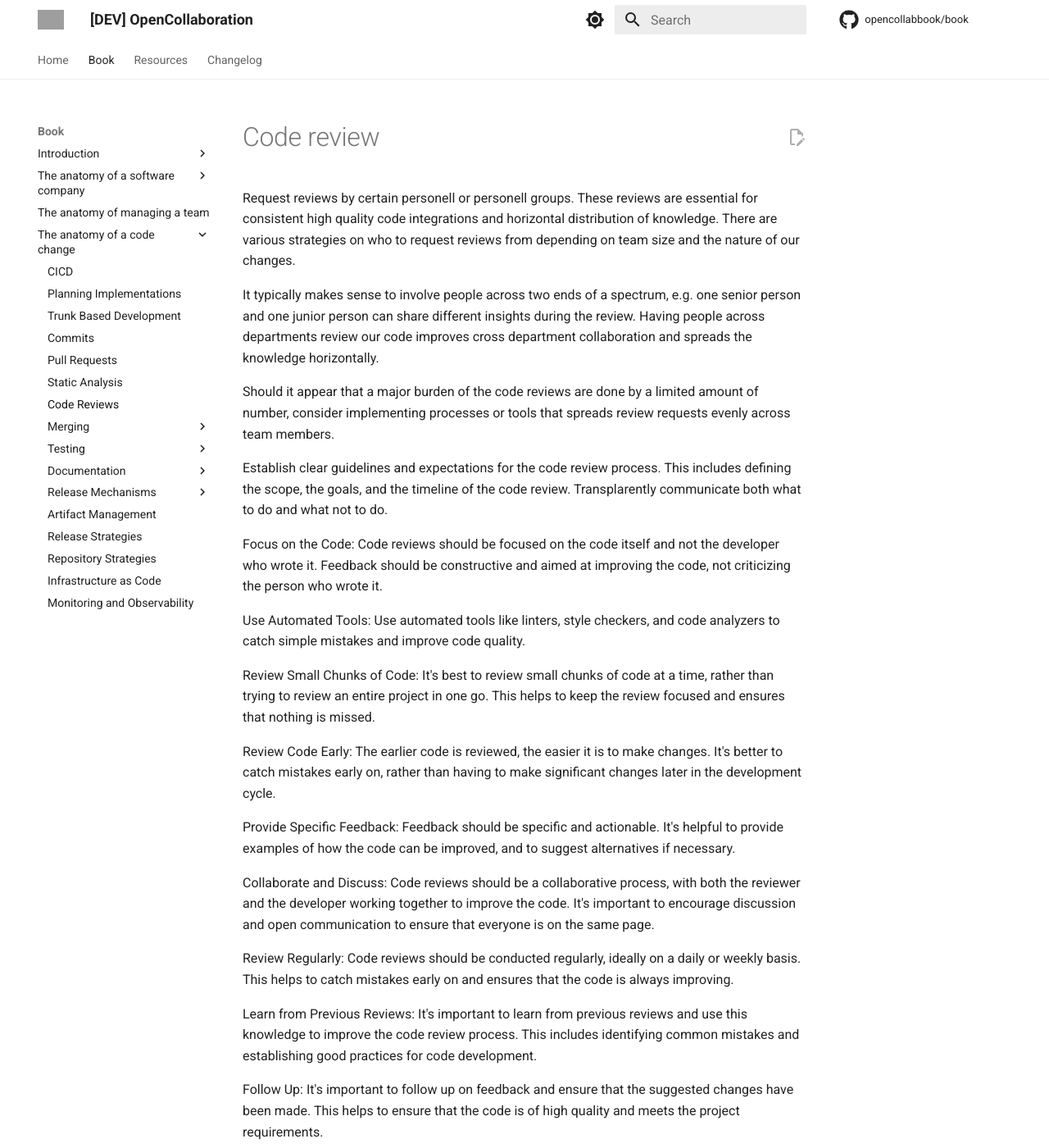
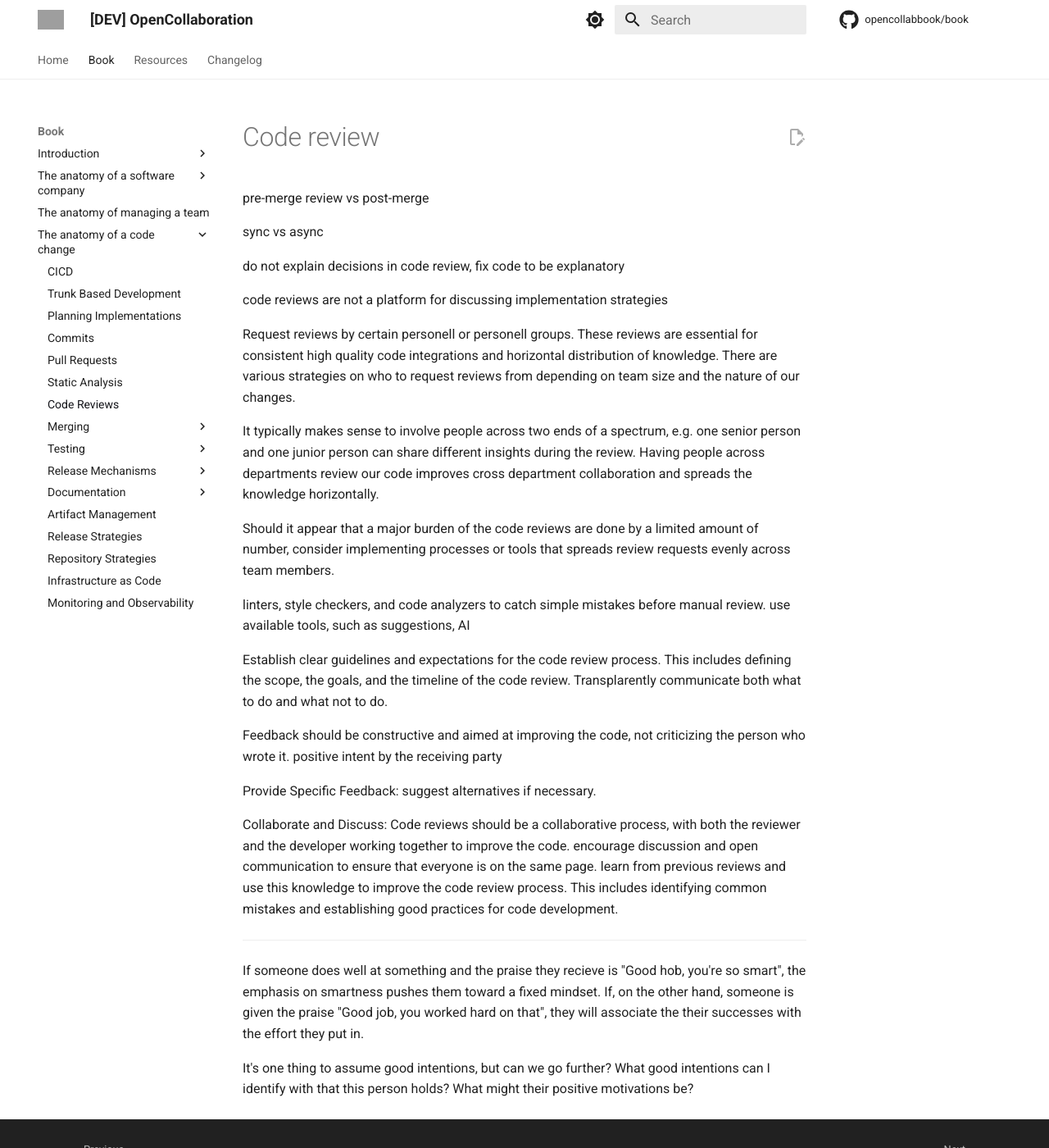
Before and after one commit to engineering-collaboration/book, an MkDocs documentation site: the page built from docs/book/anatomy-of-a-code-change/code-review.md, in a window 1280 px wide and 1400 px high. Shown: the whole window at 82% size. Built offline with MkDocs 1.6.1 and Material for MkDocs 9.7.7, drawn with Linux system fonts in a browser that asks for light colours; comment, search, counter and statistics services are not loaded; grey boxes are pictures that could not be loaded.

Commit message:
🪶 Add chapter about pull requests (#25)
* Rename pull request file

* Change layout of pr chapter

* Add notes what to move to code review

* Move code review notes

* Structure PR description

* Edit description and labels

* Repeat transparent rules in testing

* Reorder planning implementations chapter

* Add section about short lived branches to chapter

* Reorder pr chapter notes

* Edit automated reviews

* Edit manual reviews

* Edit templates

* Move chapters for dev

* Move isolation of PR

* Structure PR isolation chapter

* Reorder chapters

* Edit pr isolation

* Fix vale errors

* Fix grammatical errors

* Remove unnecessary word

* Add metadata to pull request chapter

```diff
--- a/docs/book/anatomy-of-a-code-change/code-review.md
+++ b/docs/book/anatomy-of-a-code-change/code-review.md
@@ -1,5 +1,12 @@
 # Code review
 
+pre-merge review vs post-merge
+
+sync vs async
+
+do not explain decisions in code review, fix code to be explanatory
+
+code reviews are not a platform for discussing implementation strategies
 
 Request reviews by certain personell or personell groups. These reviews are essential for consistent high quality code integrations and horizontal distribution of knowledge. There are various strategies on who to request reviews from depending on team size and the nature of our changes.
 
@@ -7,26 +14,15 @@ It typically makes sense to involve people across two ends of a spectrum, e.g. o
 
 Should it appear that a major burden of the code reviews are done by a limited amount of number, consider implementing processes or tools that spreads review requests evenly across team members.
 
+linters, style checkers, and code analyzers to catch simple mistakes before manual review. use available tools, such as suggestions, AI
 
 Establish clear guidelines and expectations for the code review process. This includes defining the scope, the goals, and the timeline of the code review. Transplarently communicate both what to do and what not to do.
 
-Focus on the Code: Code reviews should be focused on the code itself and not the developer who wrote it. Feedback should be constructive and aimed at improving the code, not criticizing the person who wrote it.
+Feedback should be constructive and aimed at improving the code, not criticizing the person who wrote it. positive intent by the receiving party
 
-Use Automated Tools: Use automated tools like linters, style checkers, and code analyzers to catch simple mistakes and improve code quality.
+Provide Specific Feedback: suggest alternatives if necessary.
 
-Review Small Chunks of Code: It's best to review small chunks of code at a time, rather than trying to review an entire project in one go. This helps to keep the review focused and ensures that nothing is missed.
-
-Review Code Early: The earlier code is reviewed, the easier it is to make changes. It's better to catch mistakes early on, rather than having to make significant changes later in the development cycle.
-
-Provide Specific Feedback: Feedback should be specific and actionable. It's helpful to provide examples of how the code can be improved, and to suggest alternatives if necessary.
-
-Collaborate and Discuss: Code reviews should be a collaborative process, with both the reviewer and the developer working together to improve the code. It's important to encourage discussion and open communication to ensure that everyone is on the same page.
-
-Review Regularly: Code reviews should be conducted regularly, ideally on a daily or weekly basis. This helps to catch mistakes early on and ensures that the code is always improving.
-
-Learn from Previous Reviews: It's important to learn from previous reviews and use this knowledge to improve the code review process. This includes identifying common mistakes and establishing good practices for code development.
-
-Follow Up: It's important to follow up on feedback and ensure that the suggested changes have been made. This helps to ensure that the code is of high quality and meets the project requirements.
+Collaborate and Discuss: Code reviews should be a collaborative process, with both the reviewer and the developer working together to improve the code. encourage discussion and open communication to ensure that everyone is on the same page. learn from previous reviews and use this knowledge to improve the code review process. This includes identifying common mistakes and establishing good practices for code development.
 
 ---
 
--- a/mkdocs-dist.yml
+++ b/mkdocs-dist.yml
@@ -103,9 +103,10 @@ nav:
     - The anatomy of a code change:
       - './book/anatomy-of-a-code-change/README.md'
       - CICD: './book/anatomy-of-a-code-change/cicd.md'
+      - Trunk Based Development: './book/anatomy-of-a-code-change/trunk-based-development.md'
       - Planning Implementations: './book/anatomy-of-a-code-change/planning-implementations.md'
-      - Trunk Based Development: './book/anatomy-of-a-code-change/trunk-based-development.md'
       - Commits: './book/anatomy-of-a-code-change/commits.md'
+      - Pull Requests: './book/anatomy-of-a-code-change/pull-requests.md'
       - Testing:
         - './book/anatomy-of-a-code-change/testing/README.md'
         - Good Practices: './book/anatomy-of-a-code-change/testing/good-practices.md'
--- a/mkdocs.yml
+++ b/mkdocs.yml
@@ -97,10 +97,10 @@ nav:
     - The anatomy of a code change:
       - './book/anatomy-of-a-code-change/README.md'
       - CICD: './book/anatomy-of-a-code-change/cicd.md'
+      - Trunk Based Development: './book/anatomy-of-a-code-change/trunk-based-development.md'
       - Planning Implementations: './book/anatomy-of-a-code-change/planning-implementations.md'
-      - Trunk Based Development: './book/anatomy-of-a-code-change/trunk-based-development.md'
       - Commits: './book/anatomy-of-a-code-change/commits.md'
-      - Pull Requests: './book/anatomy-of-a-code-change/pr.md'
+      - Pull Requests: './book/anatomy-of-a-code-change/pull-requests.md'
       - Static Analysis: './book/anatomy-of-a-code-change/static-analysis.md'
       - Code Reviews: './book/anatomy-of-a-code-change/code-review.md'
 
@@ -123,17 +123,17 @@ nav:
         - Testing in Production: './book/anatomy-of-a-code-change/testing/testing-in-production.md'
         - Testing Strategy: './book/anatomy-of-a-code-change/testing/testing-strategy.md'
 
-      - Documentation:
-        - Documentation: './book/anatomy-of-a-code-change/documentation/README.md'
-        - Documentation in Code: './book/anatomy-of-a-code-change/documentation/inline.md'
-        - Documentation for Disciplines: './book/anatomy-of-a-code-change/documentation/for-disciplines.md'
-
       - Release Mechanisms:
         - './book/anatomy-of-a-code-change/release-mechanism/README.md'
         - Tags: './book/anatomy-of-a-code-change/release-mechanism/tags.md'
         - Branches: './book/anatomy-of-a-code-change/release-mechanism/release-branches.md'
         - Live at Head: './book/anatomy-of-a-code-change/release-mechanism/live-at-head.md'
         - Hotfixes: './book/anatomy-of-a-code-change/release-mechanism/hotfix.md'
+
+      - Documentation:
+        - Documentation: './book/anatomy-of-a-code-change/documentation/README.md'
+        - Documentation in Code: './book/anatomy-of-a-code-change/documentation/inline.md'
+        - Documentation for Disciplines: './book/anatomy-of-a-code-change/documentation/for-disciplines.md'
 
       - Artifact Management: './book/anatomy-of-a-code-change/artifact-management.md'
       - Release Strategies: './book/anatomy-of-a-code-change/release-strategies.md'
```
Also changed, not shown: docs/book/anatomy-of-a-code-change/README.md (+3 -3 lines), docs/book/anatomy-of-a-code-change/planning-implementations.md (+6 -0 lines), docs/book/anatomy-of-a-code-change/pr.md (deleted, +0 -68 lines), docs/book/anatomy-of-a-code-change/pull-requests.md (added, +77 -0 lines), docs/book/anatomy-of-a-code-change/testing/README.md (+2 -0 lines), 1 other file.
